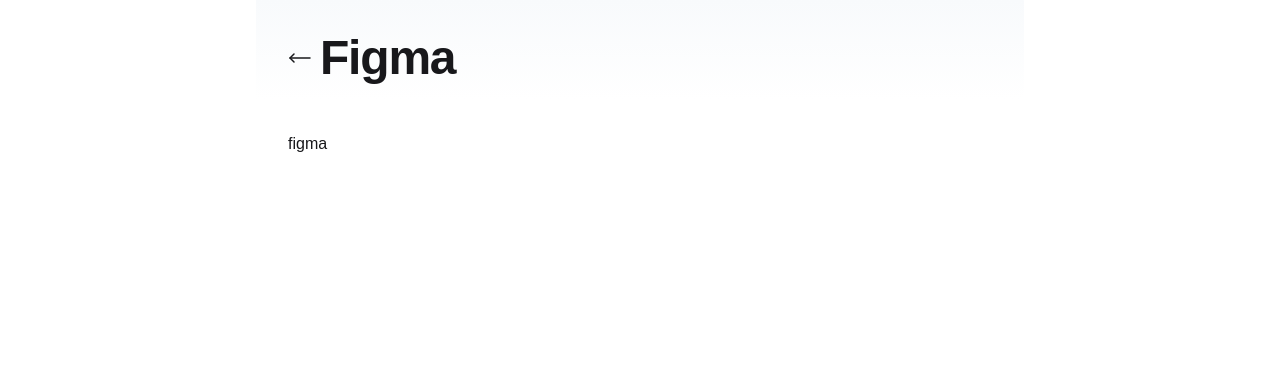
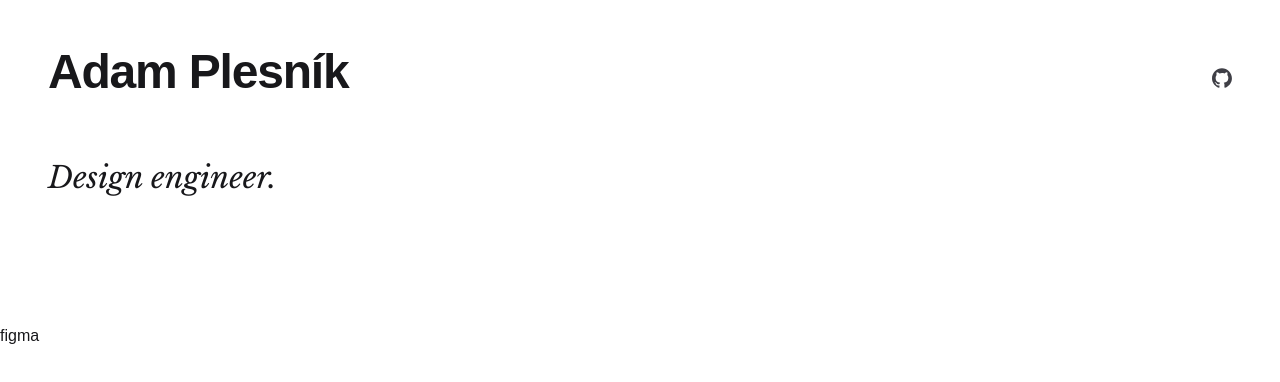
Before and after one commit to adamplesnik/adamplesnik.com, a React (Vite) app: page /figma in a window 1280 px wide. Shown: the top 382 px of the page. Built offline with nearby package versions, Linux system fonts and the light colour scheme; a web font is replaced by a local one.

Commit message:
Update header, layout

```diff
--- a/src/partials/Header.tsx
+++ b/src/partials/Header.tsx
@@ -1,49 +1,18 @@
 import Heading from '@/components/Heading'
 import Link from '@/components/Link'
 import clsx from 'clsx'
-import { MoveLeft } from 'lucide-react'
-import { NavLink, useLocation } from 'react-router-dom'
 
 const Header = () => {
-  const location = useLocation()
-  const isFigma = location.pathname === '/figma'
+  return (
+    <div className="flex w-full items-baseline justify-between px-12 pb-32 pt-12">
+      <div className="flex flex-col gap-16">
+        <Heading size={1}>Adam Plesník</Heading>
+        <div className="font-serif text-3xl italic">Design engineer.</div>
+      </div>
 
-  return (
-    <div className="relative flex items-center justify-end">
-      <NavLink
-        to="/"
-        aria-label="Go back home"
-        className={clsx(
-          'absolute left-0 z-10 flex size-8 items-center transition-[transform,opacity] duration-700 hover:-translate-x-1 active:scale-95',
-          isFigma ? 'opacity-100' : 'pointer-events-none opacity-0'
-        )}
-      >
-        <MoveLeft strokeWidth={1.5} />
-      </NavLink>
-      <Heading
-        size={1}
-        className={clsx(
-          'absolute left-0 transition-[transform,opacity] duration-500',
-          isFigma ? 'pointer-events-none -translate-x-4 opacity-0' : 'translate-x-0 opacity-100'
-        )}
-      >
-        Adam Plesník
-      </Heading>
-      <Heading
-        size={1}
-        className={clsx(
-          'absolute left-8 transition-[transform,opacity] duration-500',
-          isFigma ? 'translate-x-0 opacity-100' : 'translate-x-6 opacity-0'
-        )}
-      >
-        Figma
-      </Heading>
       <Link
         href="https://github.com/adamplesnik"
-        className={clsx(
-          'transition-[opacity,transform] hover:scale-110 active:scale-95 print:hidden',
-          isFigma ? 'pointer-events-none opacity-0' : 'opacity-100'
-        )}
+        className={clsx('transition-transform hover:scale-110 active:scale-95 print:hidden')}
         aria-label="Open my Github page"
       >
         <svg
--- a/src/partials/Layout.tsx
+++ b/src/partials/Layout.tsx
@@ -4,13 +4,8 @@ import Header from './Header'
 const Layout = () => {
   return (
     <>
-      <div className="sticky top-0 z-10 mx-auto w-full max-w-screen-md bg-gradient-to-b from-slate-50 p-8 pt-12 dark:from-zinc-900 print:max-w-screen-md print:bg-none">
-        <Header />
-      </div>
-      <div
-        className="mx-auto mb-12 flex w-full max-w-screen-md flex-col overflow-hidden p-8 print:max-w-screen-md"
-        role="main"
-      >
+      <Header />
+      <div className="flex w-full flex-col gap-24" role="main">
         <Outlet />
       </div>
     </>
```
